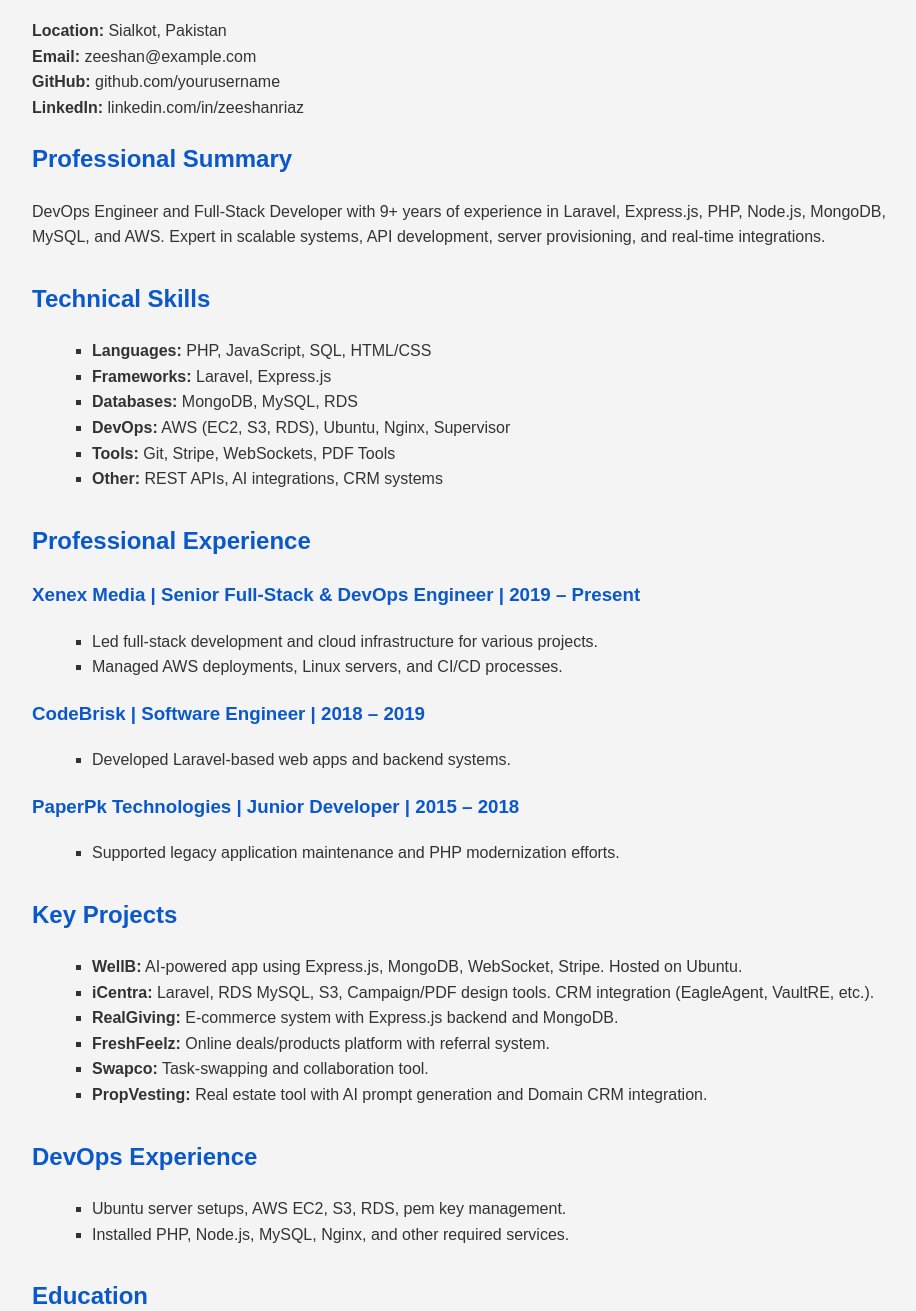
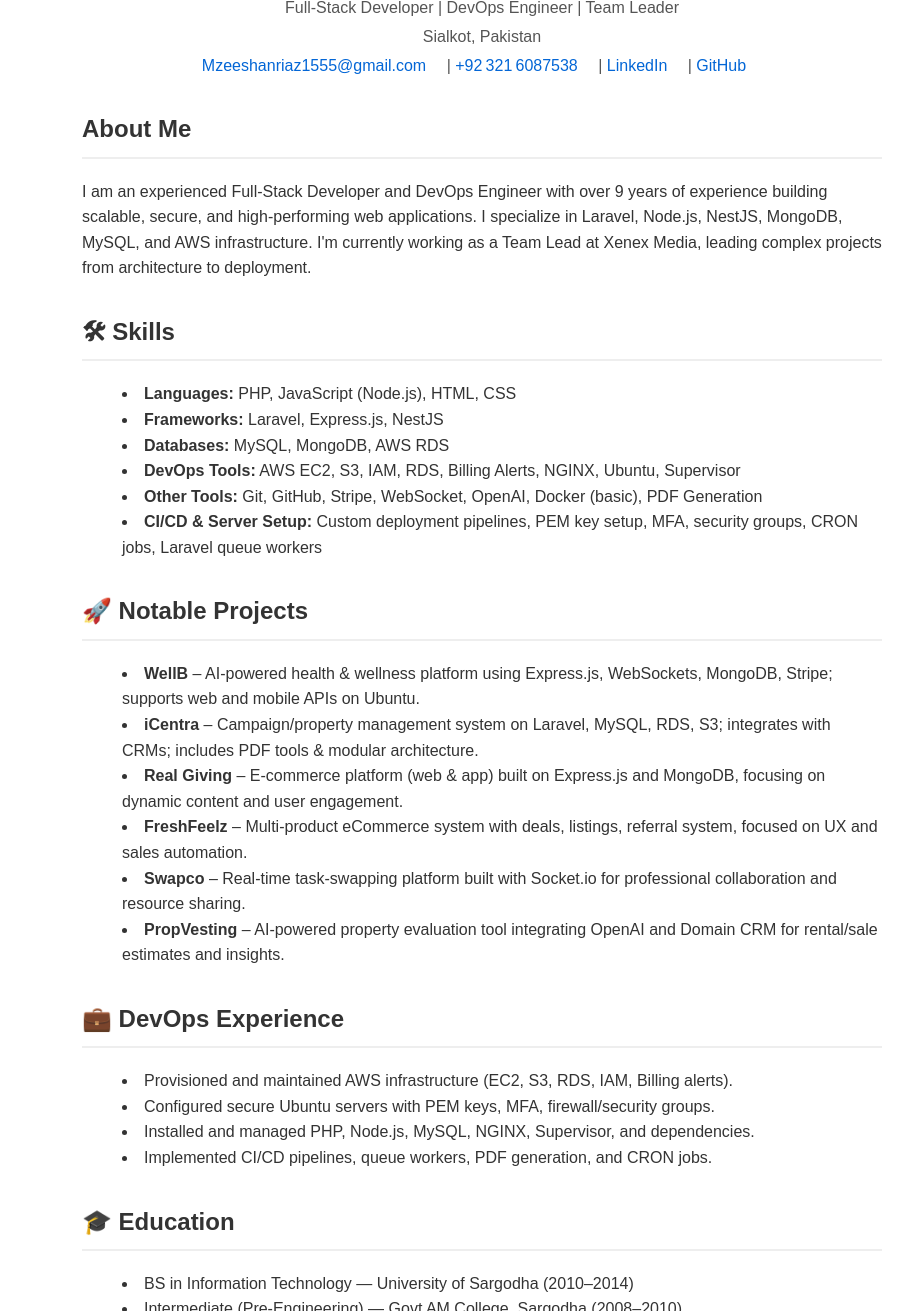
Before and after one commit to Mzeeshanriaz/profile, a plain HTML site: page index.html in a window 1280 px wide. Shown: the part 96-1407 px from the top of the page, without its empty margins (158-1074 px from the left). Drawn offline with Linux system fonts and the light colour scheme.

Commit message:
Update index.html

```diff
--- a/index.html
+++ b/index.html
@@ -2,97 +2,95 @@
 <html lang="en">
 <head>
   <meta charset="UTF-8">
-  <meta name="viewport" content="width=device-width, initial-scale=1.0">
-  <title>Muhammad Zeeshan Riaz - CV</title>
+  <meta name="viewport" content="width=device-width, initial-scale=1">
+  <title>Muhammad Zeeshan Riaz – Full‑Stack Developer & DevOps Engineer</title>
   <style>
-    body {
-      font-family: Arial, sans-serif;
-      line-height: 1.6;
-      max-width: 900px;
-      margin: auto;
-      padding: 20px;
-      background-color: #f4f4f4;
-      color: #333;
-    }
-    h1, h2, h3 {
-      color: #0a58ca;
-    }
-    .section {
-      margin-bottom: 30px;
-    }
-    ul {
-      list-style-type: square;
-      margin-left: 20px;
-    }
+    body { font-family: Arial, sans-serif; margin: 0; padding: 0; line-height: 1.6; color: #333; }
+    .container { max-width: 800px; margin: 2rem auto; padding: 0 1rem; }
+    header { text-align: center; margin-bottom: 2rem; }
+    header h1 { margin-bottom: 0.5rem; }
+    header p { margin: 0.2rem 0; color: #555; }
+    section { margin-bottom: 2rem; }
+    section h2 { border-bottom: 2px solid #eee; padding-bottom: 0.5rem; }
+    ul { list-style: disc inside; }
+    .contact a { margin-right: 1rem; color: #0366d6; text-decoration: none; }
   </style>
 </head>
 <body>
+  <div class="container">
+    <header>
       <h1>Muhammad Zeeshan Riaz</h1>
-  <p><strong>Location:</strong> Sialkot, Pakistan<br>
-     <strong>Email:</strong> zeeshan@example.com<br>
-     <strong>GitHub:</strong> github.com/yourusername<br>
-     <strong>LinkedIn:</strong> linkedin.com/in/zeeshanriaz</p>
+      <p>Full‑Stack Developer | DevOps Engineer | Team Leader</p>
+      <p>Sialkot, Pakistan</p>
+      <p class="contact">
+        <a href="mailto:Mzeeshanriaz1555@gmail.com">Mzeeshanriaz1555@gmail.com</a> |
+        <a href="tel:+923216087538">+92 321 6087538</a> |
+        <a href="https://linkedin.com" target="_blank">LinkedIn</a> |
+        <a href="https://github.com/Mzeeshanriaz" target="_blank">GitHub</a>
+      </p>
+    </header>
 
-  <div class="section">
-    <h2>Professional Summary</h2>
-    <p>DevOps Engineer and Full-Stack Developer with 9+ years of experience in Laravel, Express.js, PHP, Node.js, MongoDB, MySQL, and AWS. Expert in scalable systems, API development, server provisioning, and real-time integrations.</p>
-  </div>
+    <section>
+      <h2>About Me</h2>
+      <p>I am an experienced Full‑Stack Developer and DevOps Engineer with over 9 years of experience building scalable, secure, and high‑performing web applications. I specialize in Laravel, Node.js, NestJS, MongoDB, MySQL, and AWS infrastructure. I'm currently working as a Team Lead at Xenex Media, leading complex projects from architecture to deployment.</p>
+    </section>
 
-  <div class="section">
-    <h2>Technical Skills</h2>
+    <section>
+      <h2>🛠 Skills</h2>
       <ul>
-      <li><strong>Languages:</strong> PHP, JavaScript, SQL, HTML/CSS</li>
-      <li><strong>Frameworks:</strong> Laravel, Express.js</li>
-      <li><strong>Databases:</strong> MongoDB, MySQL, RDS</li>
-      <li><strong>DevOps:</strong> AWS (EC2, S3, RDS), Ubuntu, Nginx, Supervisor</li>
-      <li><strong>Tools:</strong> Git, Stripe, WebSockets, PDF Tools</li>
-      <li><strong>Other:</strong> REST APIs, AI integrations, CRM systems</li>
+        <li><strong>Languages:</strong> PHP, JavaScript (Node.js), HTML, CSS</li>
+        <li><strong>Frameworks:</strong> Laravel, Express.js, NestJS</li>
+        <li><strong>Databases:</strong> MySQL, MongoDB, AWS RDS</li>
+        <li><strong>DevOps Tools:</strong> AWS EC2, S3, IAM, RDS, Billing Alerts, NGINX, Ubuntu, Supervisor</li>
+        <li><strong>Other Tools:</strong> Git, GitHub, Stripe, WebSocket, OpenAI, Docker (basic), PDF Generation</li>
+        <li><strong>CI/CD & Server Setup:</strong> Custom deployment pipelines, PEM key setup, MFA, security groups, CRON jobs, Laravel queue workers</li>
       </ul>
-  </div>
+    </section>
 
-  <div class="section">
-    <h2>Professional Experience</h2>
-    <h3>Xenex Media | Senior Full-Stack & DevOps Engineer | 2019 – Present</h3>
+    <section>
+      <h2>🚀 Notable Projects</h2>
       <ul>
-      <li>Led full-stack development and cloud infrastructure for various projects.</li>
-      <li>Managed AWS deployments, Linux servers, and CI/CD processes.</li>
+        <li><strong>WellB</strong> – AI-powered health & wellness platform using Express.js, WebSockets, MongoDB, Stripe; supports web and mobile APIs on Ubuntu.</li>
+        <li><strong>iCentra</strong> – Campaign/property management system on Laravel, MySQL, RDS, S3; integrates with CRMs; includes PDF tools & modular architecture.</li>
+        <li><strong>Real Giving</strong> – E-commerce platform (web & app) built on Express.js and MongoDB, focusing on dynamic content and user engagement.</li>
+        <li><strong>FreshFeelz</strong> – Multi-product eCommerce system with deals, listings, referral system, focused on UX and sales automation.</li>
+        <li><strong>Swapco</strong> – Real-time task-swapping platform built with Socket.io for professional collaboration and resource sharing.</li>
+        <li><strong>PropVesting</strong> – AI-powered property evaluation tool integrating OpenAI and Domain CRM for rental/sale estimates and insights.</li>
       </ul>
+    </section>
 
-    <h3>CodeBrisk | Software Engineer | 2018 – 2019</h3>
+    <section>
+      <h2>💼 DevOps Experience</h2>
       <ul>
-      <li>Developed Laravel-based web apps and backend systems.</li>
+        <li>Provisioned and maintained AWS infrastructure (EC2, S3, RDS, IAM, Billing alerts).</li>
+        <li>Configured secure Ubuntu servers with PEM keys, MFA, firewall/security groups.</li>
+        <li>Installed and managed PHP, Node.js, MySQL, NGINX, Supervisor, and dependencies.</li>
+        <li>Implemented CI/CD pipelines, queue workers, PDF generation, and CRON jobs.</li>
       </ul>
+    </section>
 
-    <h3>PaperPk Technologies | Junior Developer | 2015 – 2018</h3>
+    <section>
+      <h2>🎓 Education</h2>
       <ul>
-      <li>Supported legacy application maintenance and PHP modernization efforts.</li>
+        <li>BS in Information Technology — University of Sargodha (2010–2014)</li>
+        <li>Intermediate (Pre‑Engineering) — Govt AM College, Sargodha (2008–2010)</li>
       </ul>
-  </div>
+    </section>
 
-  <div class="section">
-    <h2>Key Projects</h2>
+    <section>
+      <h2>🏢 Current Role</h2>
+      <p><strong>Xenex Media</strong><br>
+      Team Lead │ Full‑Stack Developer │ DevOps Engineer (2019 – Present)</p>
       <ul>
-      <li><strong>WellB:</strong> AI-powered app using Express.js, MongoDB, WebSocket, Stripe. Hosted on Ubuntu.</li>
-      <li><strong>iCentra:</strong> Laravel, RDS MySQL, S3, Campaign/PDF design tools. CRM integration (EagleAgent, VaultRE, etc.).</li>
-      <li><strong>RealGiving:</strong> E-commerce system with Express.js backend and MongoDB.</li>
-      <li><strong>FreshFeelz:</strong> Online deals/products platform with referral system.</li>
-      <li><strong>Swapco:</strong> Task-swapping and collaboration tool.</li>
-      <li><strong>PropVesting:</strong> Real estate tool with AI prompt generation and Domain CRM integration.</li>
+        <li>Leading the dev team on enterprise projects</li>
+        <li>Architecting full‑stack systems and APIs</li>
+        <li>Managing AWS environments and DevOps operations</li>
       </ul>
-  </div>
+    </section>
 
-  <div class="section">
-    <h2>DevOps Experience</h2>
-    <ul>
-      <li>Ubuntu server setups, AWS EC2, S3, RDS, pem key management.</li>
-      <li>Installed PHP, Node.js, MySQL, Nginx, and other required services.</li>
-    </ul>
-  </div>
-
-  <div class="section">
-    <h2>Education</h2>
-    <p><strong>BSIT</strong> – University of Sargodha (2010 – 2014)</p>
-    <p><strong>Intermediate</strong> – GOVT AM College Sargodha (2008 – 2010)</p>
+    <footer>
+      <p><em>Last updated: June 2025</em></p>
+    </footer>
   </div>
 </body>
 </html>
```
Lines whose indentation alone changed are shown as unchanged.
